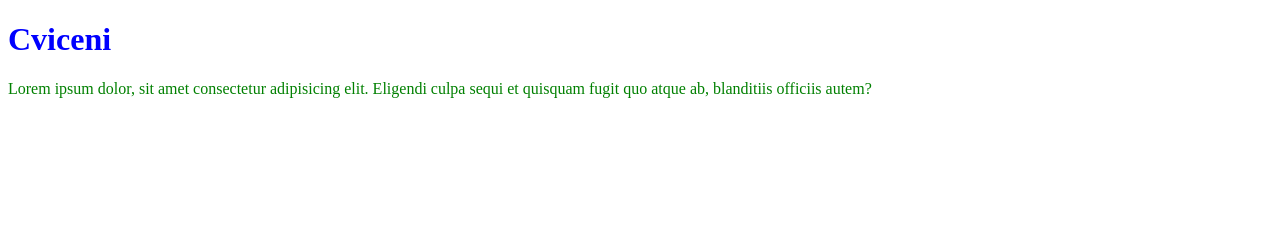
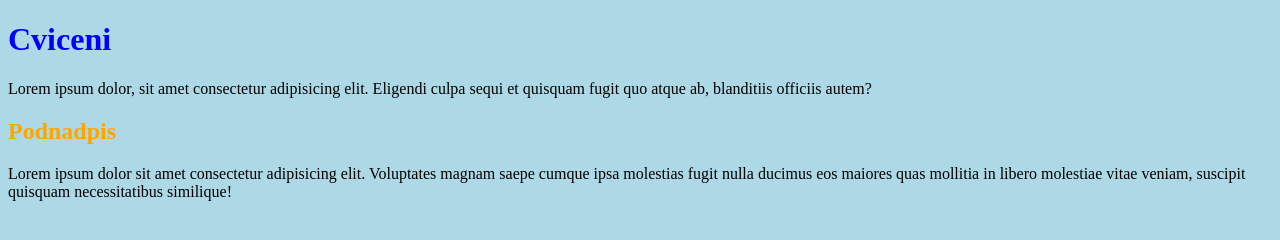
Before and after one commit to lrolecek/cviceni, a plain HTML site: page index.html in a window 1280 px wide. Drawn offline with Linux system fonts and the light colour scheme.

Commit message:
Uprava uvodu

```diff
--- a/index.html
+++ b/index.html
@@ -12,5 +12,9 @@
 
     <p>Lorem ipsum dolor, sit amet consectetur adipisicing elit. Eligendi culpa sequi et quisquam fugit quo atque ab, blanditiis officiis autem?</p>
 
+    <h2>Podnadpis</h2>
+
+    <p>Lorem ipsum dolor sit amet consectetur adipisicing elit. Voluptates magnam saepe cumque ipsa molestias fugit nulla ducimus eos maiores quas mollitia in libero molestiae vitae veniam, suscipit quisquam necessitatibus similique!</p>
+
 </body>
 </html>
--- a/style.css
+++ b/style.css
@@ -2,6 +2,10 @@ h1 {
     color: blue;
 }
 
-p {
-    color: green;
+body {
+    background-color: lightblue;
 }
+
+h2 {
+    color: orange;
+}
```
